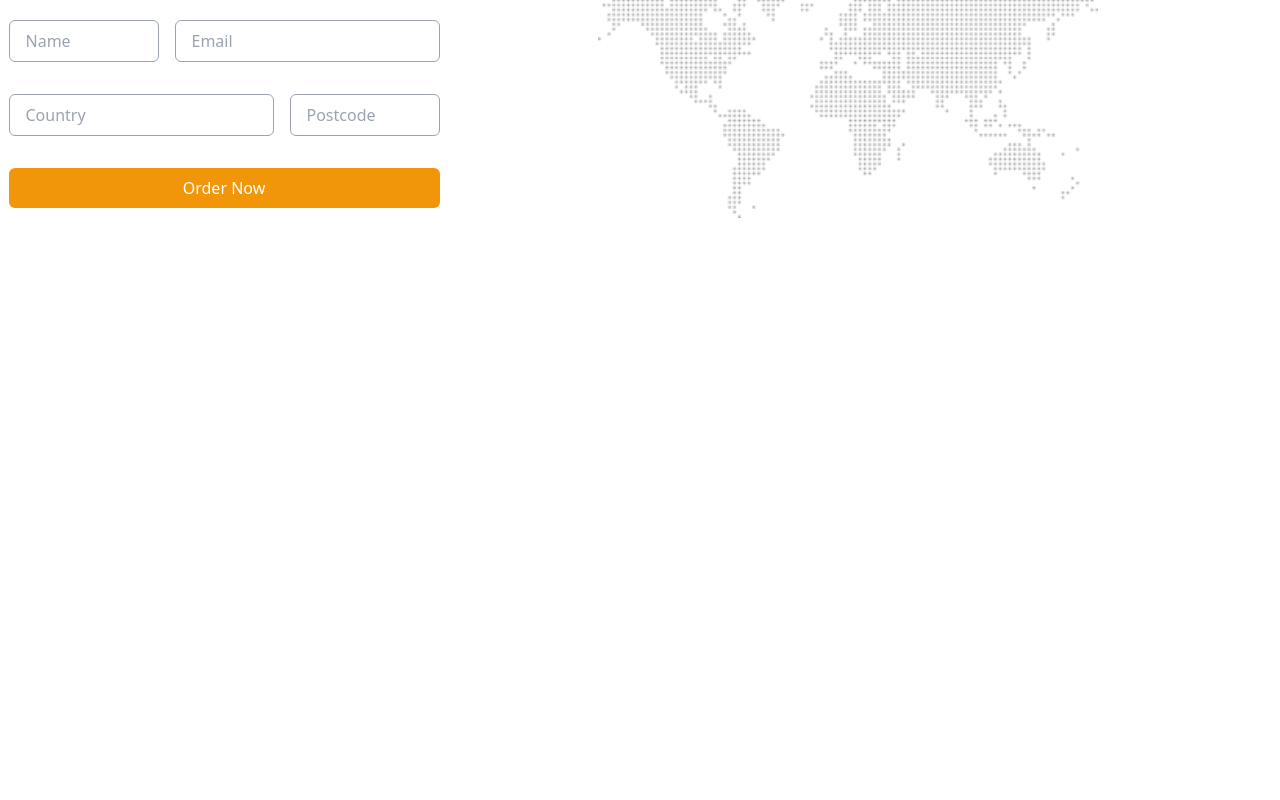
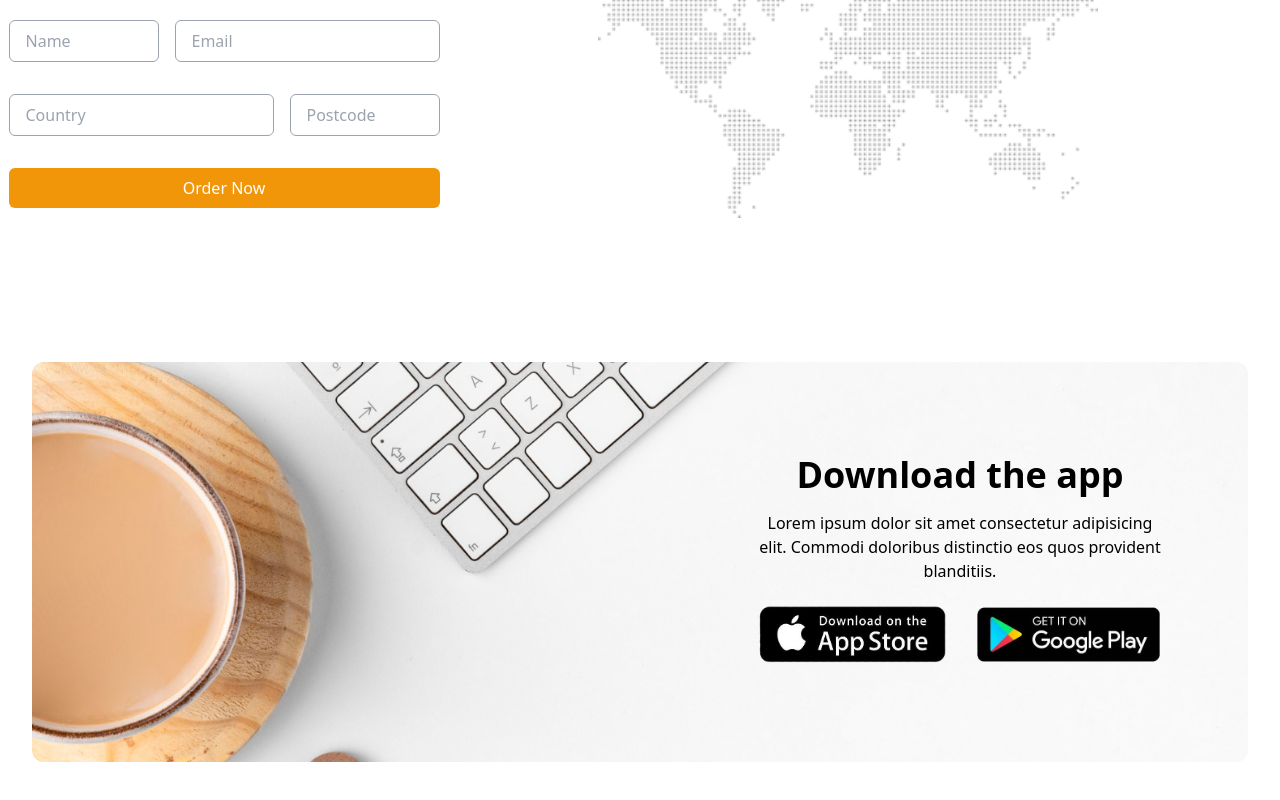
Before and after one commit to ch13Nataliia/coffee-clone-vite, a React (Vite) app: page / in a window 1280 px wide. Shown: the part 1604-2404 px from the top of the page. Before the commit the page ends 1966 px from the top, so only its background shows below. Built offline with nearby package versions, Linux system fonts and the light colour scheme.

Commit message:
added AppBanner section

```diff
--- a/src/App.jsx
+++ b/src/App.jsx
@@ -1,13 +1,18 @@
 // import React from 'react'
+import AppBanner from './components/AppBanner/AppBanner';
 import Hero from './components/Hero/Hero';
 import Services from './components/Services/Services';
 import WhereToBuy from './components/WhereToBuy/WhereToBuy';
+
+
 const App = () => {
   return (
     <div className="overflow-x-hidden">
       <Hero />
       <Services />
       <WhereToBuy />
+      <AppBanner />
+
     </div>
   );
 };
--- /dev/null
+++ b/src/components/AppBanner/AppBanner.jsx
@@ -0,0 +1,93 @@
+// import React from 'react'
+import bannerImg from '../../assets/coffee-cover.jpg';
+
+import AppStoreImg from '../../assets/website/app_store.png';
+import PlayStoreImg from '../../assets/website/play_store.png';
+import { motion } from 'framer-motion';
+
+const BannerStyle = {
+  backgroundImage: `url(${bannerImg})`,
+  backgroundSize: 'cover',
+  backgroundPosition: 'center',
+  backgroundRepeat: 'no-repeat',
+  height: '100%',
+  width: '100%',
+};
+const AppBanner = () => {
+  return (
+    <div className="container my-14">
+      <div
+        style={BannerStyle}
+        className="sm:min-h-[400px] sm:flex sm:justify-end sm:items-center rounded-xl"
+      >
+        <div>
+          <div className="space-y-4 max-w-xl mx-auto">
+            <motion.h1
+              initial={{ opacity: 0, y: -100 }}
+              whileInView={{ opacity: 1, y: 0 }}
+              transition={{
+                type: 'spring',
+                stiffness: 100,
+                damping: 10,
+                delay: 0.2,
+              }}
+              className="text-2xl font-semibold text-center  sm:text-4xl"
+            >
+              Download the app
+            </motion.h1>
+            <motion.p
+              initial={{ opacity: 0, y: 100 }}
+              whileInView={{ opacity: 1, y: 0 }}
+              transition={{
+                type: 'spring',
+                stiffness: 100,
+                damping: 10,
+                delay: 0.3,
+              }}
+              className="text-center sm:px-20"
+            >
+              Lorem ipsum dolor sit amet consectetur adipisicing elit. Commodi
+              doloribus distinctio eos quos provident blanditiis.
+            </motion.p>
+
+            {/* images links */}
+            <div className="flex justify-center items-center gap-4">
+              <a href="#">
+                <motion.img
+                  initial={{ opacity: 0, y: -100 }}
+                  whileInView={{ opacity: 1, y: 0 }}
+                  transition={{
+                    type: 'spring',
+                    stiffness: 100,
+                    damping: 10,
+                    delay: 0.4,
+                  }}
+                  src={AppStoreImg}
+                  alt="app-store"
+                  className="max-w-[150px] sm:max-w-[120px] md:max-w-[200px]"
+                />
+              </a>
+              <a href="#">
+                <motion.img
+                  initial={{ opacity: 0, y: -100 }}
+                  whileInView={{ opacity: 1, y: 0 }}
+                  transition={{
+                    type: 'spring',
+                    stiffness: 100,
+                    damping: 10,
+                    delay: 0.5,
+                  }}
+                  src={PlayStoreImg}
+                  alt="play-store"
+                  className="max-w-[150px] sm:max-w-[120px] md:max-w-[200px]"
+                />
+              </a>
+            </div>
+          </div>
+        </div>
+      </div>
+    </div>
+  );
+};
+
+export default AppBanner;
```
